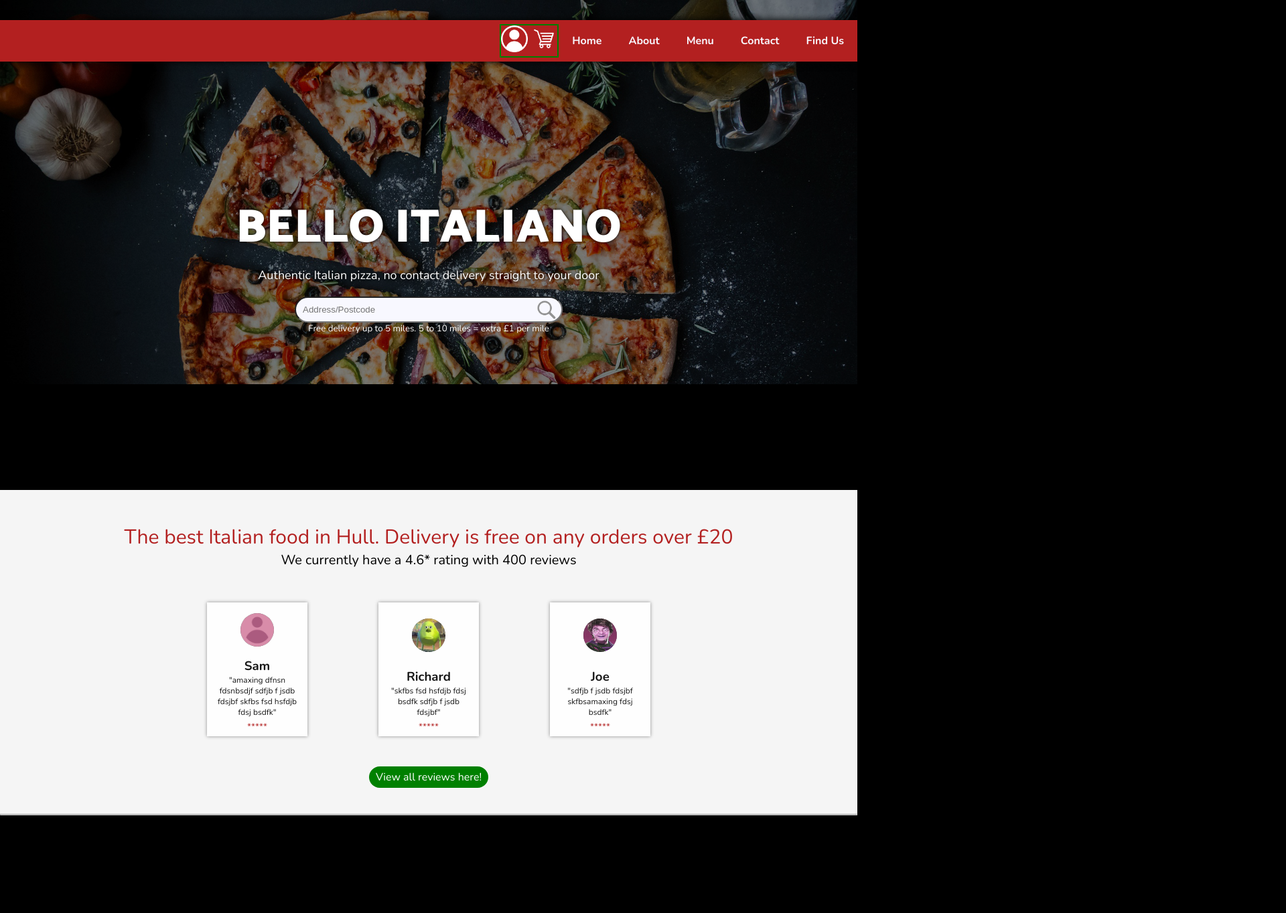
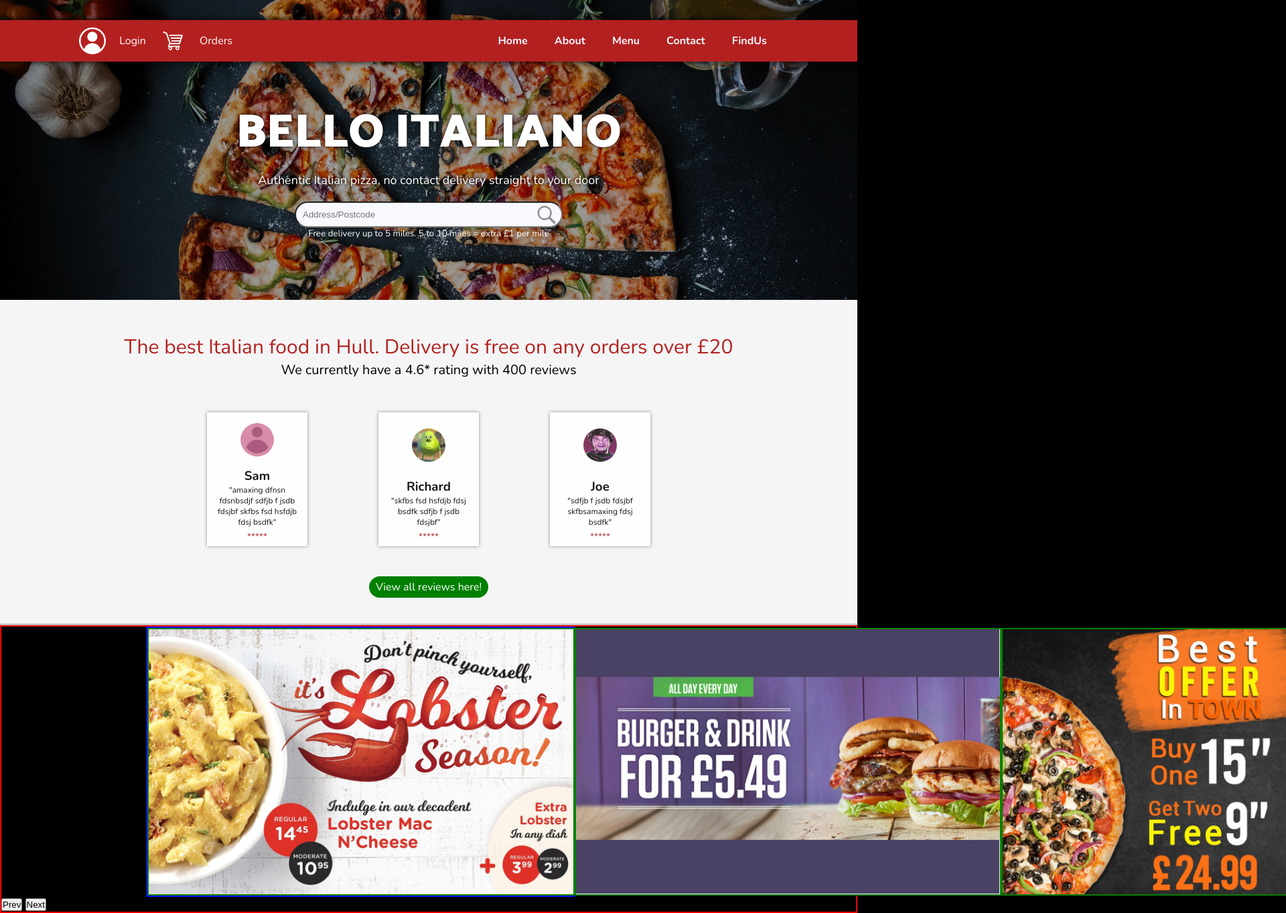
Before and after one commit to ajcoldi/Takeaway, a plain HTML site: page index.html in a window 1280 px wide. Shown: the top 1364 px of the page at 67% size, 1920 px wide, since content can reach past the window. Before the commit the page ends 1218 px from the top, so only its background shows below. Drawn offline with nearby package versions, Linux system fonts and the light colour scheme.

Commit message:
sdggwer
fewfwee

```diff
--- a/index.html
+++ b/index.html
@@ -12,20 +12,24 @@
 </head>
 <body>
 
+
+    <header>
         <nav>
             <div id="navImgWrap">
                 <img src="assets/loginIcon.png" alt="login">
+                <p>Login</p>
                 <img src="assets/cart.png" alt="order">
+                <p>Orders</p>
             </div>
+            <div id="blankFlex"></div>
             <ul>
                 <li><a href="#">Home</a></li>
                 <li><a href="#">About</a></li>
                 <li><a href="#">Menu</a></li>
                 <li><a href="#">Contact</a></li>
-            <li><a href="#">Find Us</a></li>
+                <li><a href="#">FindUs</a></li>
             </ul>
         </nav>
-    <header>
         <img id="headerImg" src="assets/pizzaheader.jfif" alt="headerImg pizza">
 
             <h1>BELLO ITALIANO</h1>
@@ -67,9 +71,53 @@
             <hr>
         </section>
         <section>
-
+           <div class="galleryWrap">
+                <div class="imgWrapper">
+                    <img id="lastClone "src="assets/galImg4.jpg" alt="promotion">
+                    <img  src="assets/galImg1.jpg" alt="promotion">
+                    <img src="assets/galImg2.jpg" alt="promotion">
+                    <img src="assets/galImg3.jpg" alt="promotion">
+                    <img src="assets/galImg4.jpg" alt="promotion">
+                    <img id="firstClone "src="assets/galImg1.jpg" alt="promotion">
+                </div>
+                <button id="prevBtn">Prev</button>
+                <button id="nextBtn">Next</button>
+           </div>
         </section>
     </main>
     <footer></footer>
+    <script>
+        const imgSlide = document.querySelector(".imgWrapper");
+        const galleryImgs = document.querySelectorAll(".imgWrapper img");
+
+        const prev = document.querySelector("#prevBtn");
+        const next = document.querySelector("#nextBtn");
+
+
+        let counter = 1;
+        const size = galleryImgs[0].clientWidth;
+
+        imgSlide.style.transform = 'translateX('+(-size * counter) + 'px';
+
+        nextBtn.addEventListener('click',()=>{
+            imgSlide.style.transition = "transform 0.4s ease-in-out ";
+            counter++;
+            imgSlide.style.transform = 'translateX('+(-size * counter) + 'px';
+        });
+        prevBtn.addEventListener('click',()=>{
+            imgSlide.style.transition = "transform 0.4s ease-in-out ";
+            counter--;
+            imgSlide.style.transform = 'translateX('+(-size * counter) + 'px';
+        });
+        imgSlide.addEventListener('transitionend',()=>{
+            console.log(galleryImgs[counter]);
+            if (galleryImgs[counter].id === 'lastClone'){
+                imgSlide.style.transition = 'none';
+                counter = galleryImgs.length -2;
+                imgSlide.style.transform = 'translateX('+(-size * counter) + 'px';
+            }
+        });
+
+    </script>
 </body>
 </html>
--- a/style.css
+++ b/style.css
@@ -10,21 +10,34 @@ body{
 
 nav{
     margin-top: 30px;
+    margin-bottom: 50px;
     background:#b32020;
     display: flex;
     justify-content: flex-end;
     box-shadow: black 0px 0px 10px;
 }
+#blankFlex{
+    flex:0.5;
+}
 nav>#navImgWrap{
-    margin: auto 0;
-    border: solid 2px green;
+    flex: 0.8;
+    margin: auto;
+    color: white;
+    display: flex;
+
+    justify-content: center;
+    text-align: center;
+    align-items: center;
+
 }
 #navImgWrap>img{
+    padding: 0 20px;
     height: 40px;
     filter: invert();
 }
 nav>ul{
     display: flex;
+    flex: 1;
     font-weight: 600;
 }
 nav>ul>li{
@@ -43,9 +56,12 @@ nav>ul>li  a:hover{
 header{
     display: flex;
     flex-direction: column;
+    background-image: url("assets/pizzaheader.jpg");
+    background-size: cover;
+    background-repeat: no-repeat;
+    background-position: center;
+    text-align: center;
 
-    text-align: center;
-    height: 80vh;
     justify-content: center;
     align-content: center;
 }
@@ -96,6 +112,7 @@ header>small{
     color: white;
     position:relative;
     bottom: 40px;
+    margin-bottom: 50px;
 }
 
 
@@ -193,3 +210,24 @@ header>small{
     padding: 5px;
     color: #b32020;
 }
+
+
+
+
+
+.galleryWrap{
+
+    border: solid 2px red;
+}
+.imgWrapper{
+    margin: auto;
+    border: solid 2px blue;
+    width: 640px;
+    display: flex;
+}
+.imgWrapper>img{
+
+    width: 640px;
+    height: 400px;
+    border: solid 2px green;
+}
```
Also changed, not shown: assets/galImg1.jpg (added), assets/galImg2.jpg (added), assets/galImg3.jpg (added), assets/galImg4.jpg (added), assets/pizzaheader.jpg (added). Lines whose indentation alone changed are shown as unchanged.
